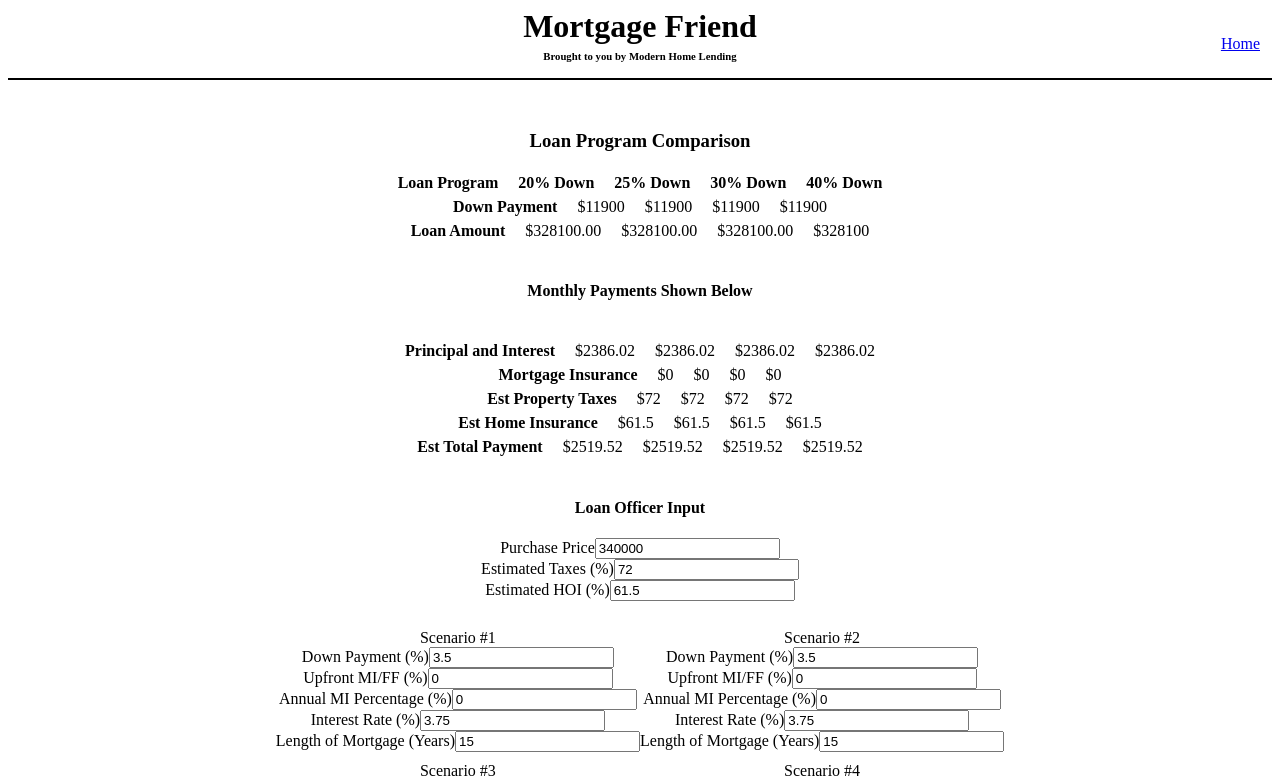
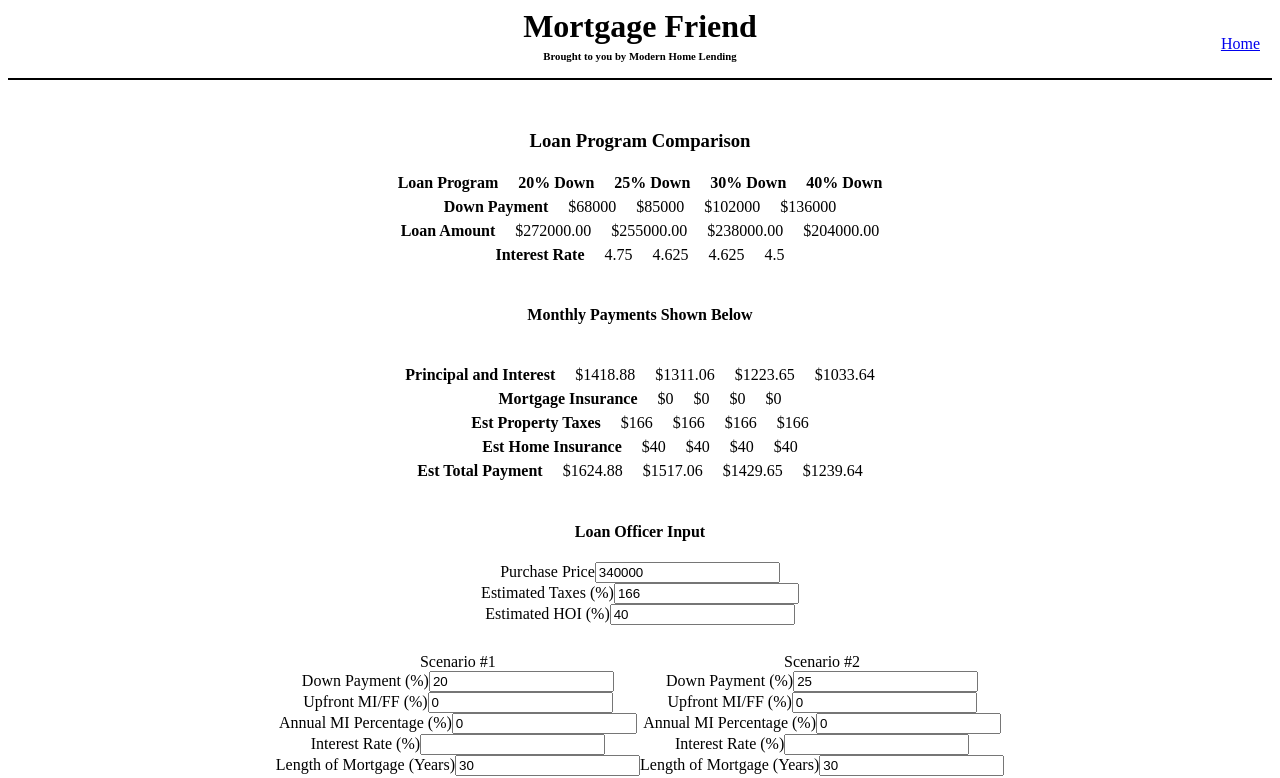
Before and after one commit to Zakery1/More-Friend, an Angular app: page /programDP in a window 1280 px wide. Shown: the top 778 px of the page. Built offline with nearby package versions, Linux system fonts and the light colour scheme.

Commit message:
fix PandI for program

```diff
--- a/src/app/modules/situations/components/program-dp/program-dp.component.html
+++ b/src/app/modules/situations/components/program-dp/program-dp.component.html
@@ -22,6 +22,13 @@
 				<div class="display-pprices">${{loanAmountTwo}}</div>
 				<div class="display-pprices">${{loanAmountThree}}</div>
 				<div class="display-pprices">${{loanAmountFour}}</div>
+			</div>
+			<div class="ppc-row">
+				<div class="display-pprices display-pprices-l">Interest Rate</div>
+				<div class="display-pprices">{{interestRateOne}}</div>
+				<div class="display-pprices">{{interestRateTwo}}</div>
+				<div class="display-pprices">{{interestRateThree}}</div>
+				<div class="display-pprices">{{interestRateFour}}</div>
 			</div>
 		</div>
 	</div>
@@ -86,7 +93,7 @@
 	<div class="loi-top">
 		<div class="loi">
 			<div class="display-prices">Scenario #1</div>
-			<p class="input-line">Down Payment (%)<input (input)="update()" [(ngModel)]="downPaymentPercentage" type="number"></p>
+			<p class="input-line">Down Payment (%)<input (input)="update()" [(ngModel)]="downPaymentPercentageOne" type="number"></p>
 			<p class="input-line">Upfront MI/FF (%)<input (input)="update()" [(ngModel)]="upfrontMiFf" type="number"></p>
 			<p class="input-line">Annual MI Percentage (%)<input (input)="update()" [(ngModel)]="miPercentage" type="number"></p>
 			<p class="input-line">Interest Rate (%)<input (input)="update()" [(ngModel)]="interestRate" type="number"></p>
@@ -94,7 +101,7 @@
 		</div>
 		<div class="loi">
 				<div class="display-prices">Scenario #2</div>
-			<p class="input-line">Down Payment (%)<input (input)="update()" [(ngModel)]="downPaymentPercentage" type="number"></p>
+			<p class="input-line">Down Payment (%)<input (input)="update()" [(ngModel)]="downPaymentPercentageTwo" type="number"></p>
 			<p class="input-line">Upfront MI/FF (%)<input (input)="update()" [(ngModel)]="upfrontMiFf" type="number"></p>
 			<p class="input-line">Annual MI Percentage (%)<input (input)="update()" [(ngModel)]="miPercentage" type="number"></p>
 			<p class="input-line">Interest Rate (%)<input (input)="update()" [(ngModel)]="interestRate" type="number"></p>
@@ -104,7 +111,7 @@
 	<div class="loi-top">
 			<div class="loi">
 				<div class="display-prices">Scenario #3</div>
-				<p class="input-line">Down Payment (%)<input (input)="update()" [(ngModel)]="downPaymentPercentage" type="number"></p>
+				<p class="input-line">Down Payment (%)<input (input)="update()" [(ngModel)]="downPaymentPercentageThree" type="number"></p>
 				<p class="input-line">Upfront MI/FF (%)<input (input)="update()" [(ngModel)]="upfrontMiFf" type="number"></p>
 				<p class="input-line">Annual MI Percentage (%)<input (input)="update()" [(ngModel)]="miPercentage" type="number"></p>
 				<p class="input-line">Interest Rate (%)<input (input)="update()" [(ngModel)]="interestRate" type="number"></p>
@@ -112,7 +119,7 @@
 			</div>
 			<div class="loi">
 				<div class="display-prices">Scenario #4</div>
-				<p class="input-line">Down Payment (%)<input (input)="update()" [(ngModel)]="downPaymentPercentage" type="number"></p>
+				<p class="input-line">Down Payment (%)<input (input)="update()" [(ngModel)]="downPaymentPercentageFour" type="number"></p>
 				<p class="input-line">Upfront MI/FF (%)<input (input)="update()" [(ngModel)]="upfrontMiFf" type="number"></p>
 				<p class="input-line">Annual MI Percentage (%)<input (input)="update()" [(ngModel)]="miPercentage" type="number"></p>
 				<p class="input-line">Interest Rate (%)<input (input)="update()" [(ngModel)]="interestRate" type="number"></p>
--- a/src/app/modules/situations/components/program-dp/program-dp.component.ts
+++ b/src/app/modules/situations/components/program-dp/program-dp.component.ts
@@ -9,33 +9,39 @@ export class ProgramDpComponent implements OnInit {
 
 	private purchasePrice = 340000;
 
-	private downPaymentPercentage = 3.5;
+	private downPaymentPercentageOne = 20;
+	private downPaymentPercentageTwo = 25;
+	private downPaymentPercentageThree = 30;
+	private downPaymentPercentageFour = 40;
+
 	private upfrontMiFf = 0;
 	private miPercentage = 0;
-	private estimatedTaxes = 72;
-	private estimateHOI = 61.5;
-	private interestRate = 3.75;
-	private mortgageYears = 15;
+	private estimatedTaxes = 166;
+	private estimateHOI = 40;
+	private interestRateOne = 4.75;
+	private interestRateTwo = 4.625;
+	private interestRateThree = 4.625;
+	private interestRateFour = 4.5;
+	private mortgageYears = 30;
 
-	private downPaymentOne = (this.purchasePrice * this.downPaymentPercentage) / 100;
-	private downPaymentTwo = (this.purchasePrice * this.downPaymentPercentage) / 100;
-	private downPaymentThree = (this.purchasePrice * this.downPaymentPercentage) / 100;
-	private downPaymentFour = (this.purchasePrice * this.downPaymentPercentage) / 100;
+	private downPaymentOne = (this.purchasePrice * this.downPaymentPercentageOne) / 100;
+	private downPaymentTwo = (this.purchasePrice * this.downPaymentPercentageTwo) / 100;
+	private downPaymentThree = (this.purchasePrice * this.downPaymentPercentageThree) / 100;
+	private downPaymentFour = (this.purchasePrice * this.downPaymentPercentageFour) / 100;
 
-	private loanAmountOne = ((this.purchasePrice * (100 - this.downPaymentPercentage) / 100) * (100 + this.upfrontMiFf) / 100).toFixed(2);
-	private loanAmountTwo = ((this.purchasePrice * (100 - this.downPaymentPercentage) / 100) * (100 + this.upfrontMiFf) / 100).toFixed(2);
-		// tslint:disable-next-line:max-line-length
-	private loanAmountThree = ((this.purchasePrice * (100 - this.downPaymentPercentage) / 100) * (100 + this.upfrontMiFf) / 100).toFixed(2);
-	private loanAmountFour = ((this.purchasePrice * (100 - this.downPaymentPercentage) / 100) * (100 + this.upfrontMiFf) / 100);
+	private loanAmountOne = (((this.purchasePrice - this.downPaymentOne)) * (1 + (this.upfrontMiFf / 100))).toFixed(2);
+	private loanAmountTwo = (((this.purchasePrice - this.downPaymentTwo)) * (1 + (this.upfrontMiFf / 100))).toFixed(2);
+	private loanAmountThree = (((this.purchasePrice - this.downPaymentThree)) * (1 + (this.upfrontMiFf / 100))).toFixed(2);
+	private loanAmountFour = (((this.purchasePrice - this.downPaymentFour)) * (1 + (this.upfrontMiFf / 100))).toFixed(2);
 
 	// tslint:disable-next-line:max-line-length
-	private pAndIOne = ((this.interestRate / 1200.0 * +this.loanAmountOne) / (1.0 - Math.pow(1.0 + this.interestRate / 1200.00, -1.0 * this.mortgageYears * 12))).toFixed(2);
+	private pAndIOne = ((this.interestRateOne / 1200.0 * +this.loanAmountOne) / (1.0 - Math.pow(1.0 + this.interestRateOne / 1200.00, -1.0 * this.mortgageYears * 12))).toFixed(2);
 	// tslint:disable-next-line:max-line-length
-	private pAndITwo = ((this.interestRate / 1200.0 * +this.loanAmountTwo) / (1.0 - Math.pow(1.0 + this.interestRate / 1200.00, -1.0 * this.mortgageYears * 12))).toFixed(2);
+	private pAndITwo = ((this.interestRateTwo / 1200.0 * +this.loanAmountTwo) / (1.0 - Math.pow(1.0 + this.interestRateTwo / 1200.00, -1.0 * this.mortgageYears * 12))).toFixed(2);
 	// tslint:disable-next-line:max-line-length
-	private pAndIThree = ((this.interestRate / 1200.0 * +this.loanAmountThree) / (1.0 - Math.pow(1.0 + this.interestRate / 1200.00, -1.0 * this.mortgageYears * 12))).toFixed(2);
+	private pAndIThree = ((this.interestRateThree / 1200.0 * +this.loanAmountThree) / (1.0 - Math.pow(1.0 + this.interestRateThree / 1200.00, -1.0 * this.mortgageYears * 12))).toFixed(2);
 	// tslint:disable-next-line:max-line-length
-	private pAndIFour = ((this.interestRate / 1200.0 * +this.loanAmountFour) / (1.0 - Math.pow(1.0 + this.interestRate / 1200.00, -1.0 * this.mortgageYears * 12))).toFixed(2);
+	private pAndIFour = ((this.interestRateFour / 1200.0 * +this.loanAmountFour) / (1.0 - Math.pow(1.0 + this.interestRateFour / 1200.00, -1.0 * this.mortgageYears * 12))).toFixed(2);
 
 	private mortgageInsuranceOne = +((this.purchasePrice - this.downPaymentOne) * this.miPercentage / 1200).toFixed(2);
 	private mortgageInsuranceTwo = +((this.purchasePrice - this.downPaymentTwo) * this.miPercentage / 1200).toFixed(2);
```
